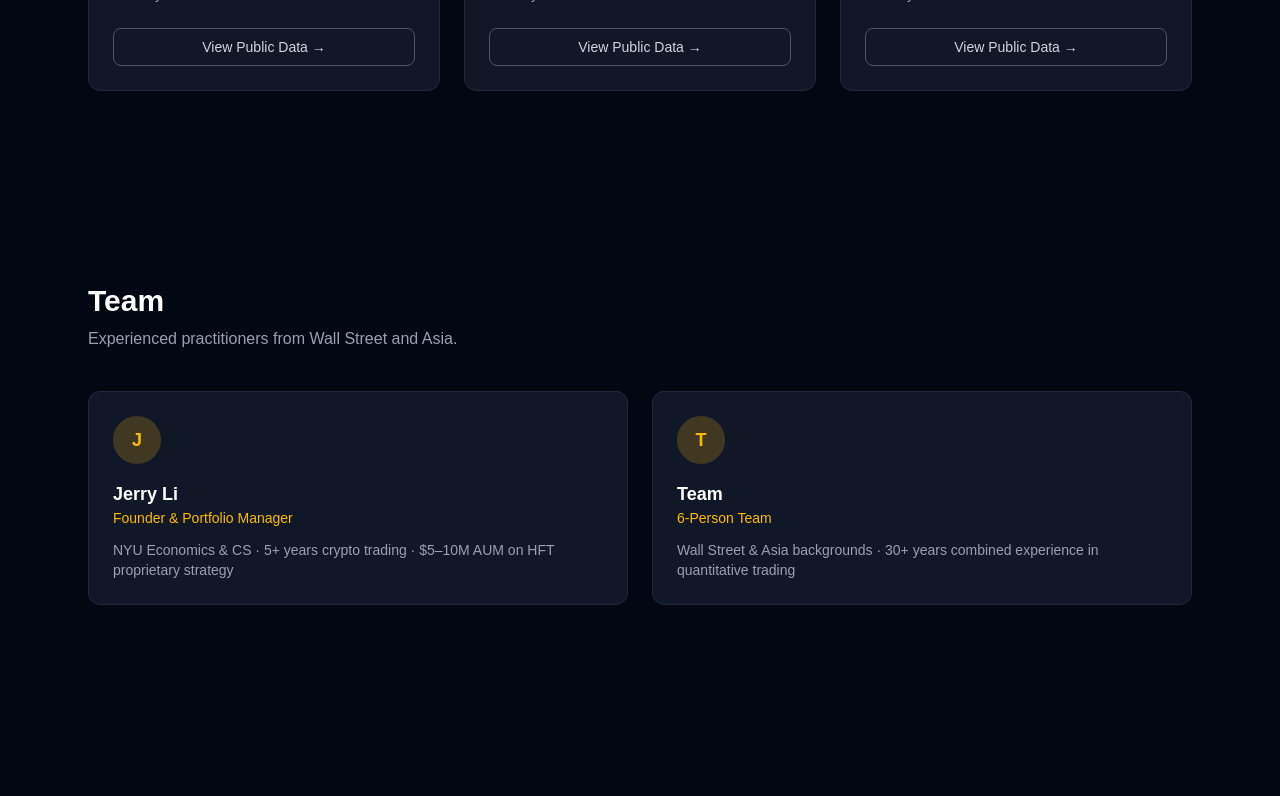
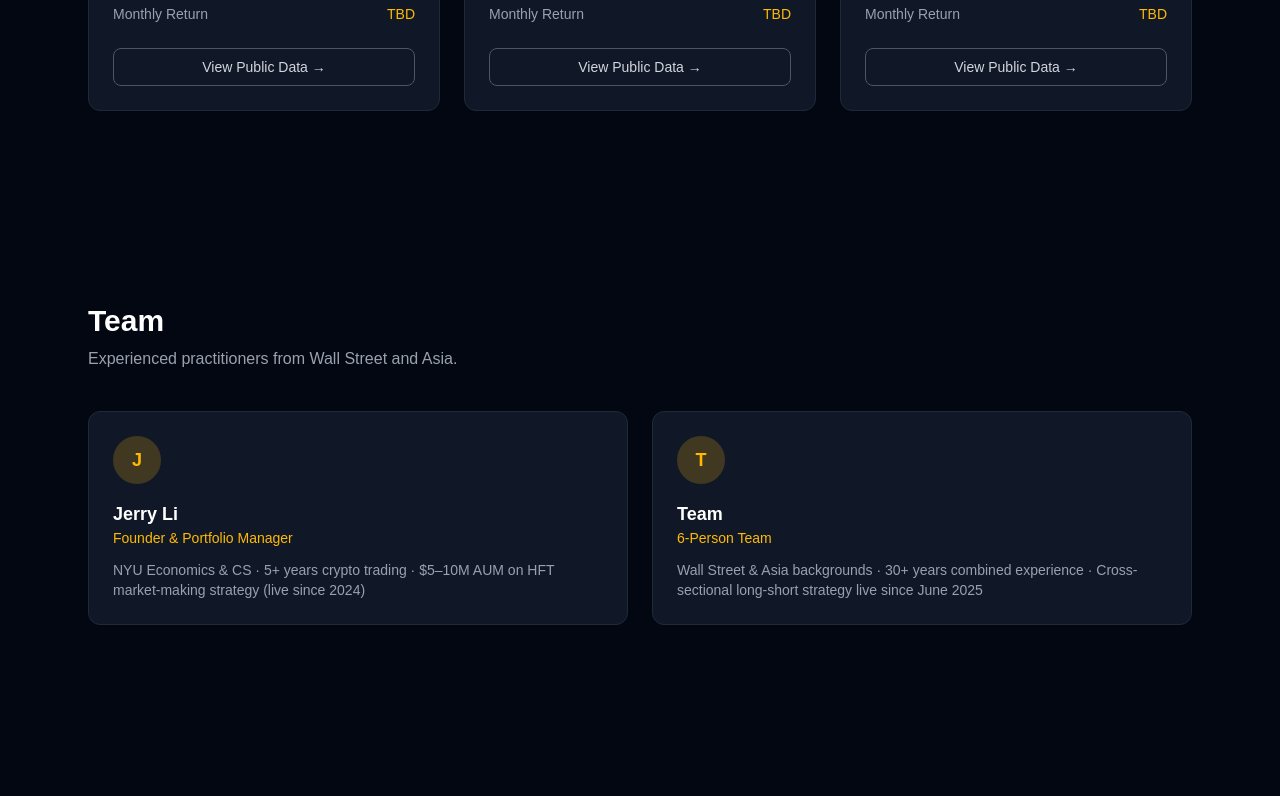
Before and after one commit to pkuyihangji/webset, a Next.js app: page / in a window 1280 px wide. Shown: the part 2533-3329 px from the top of the page. Built offline with nearby package versions, Linux system fonts and the light colour scheme.

Commit message:
update team and strategy with live trading info

```diff
--- a/components/Team.tsx
+++ b/components/Team.tsx
@@ -1,6 +1,6 @@
 const members = [
-  { name: "Jerry Li", role: "Founder & Portfolio Manager", bio: "NYU Economics & CS · 5+ years crypto trading · $5–10M AUM on HFT proprietary strategy" },
-  { name: "Team", role: "6-Person Team", bio: "Wall Street & Asia backgrounds · 30+ years combined experience in quantitative trading" },
+  { name: "Jerry Li", role: "Founder & Portfolio Manager", bio: "NYU Economics & CS · 5+ years crypto trading · $5–10M AUM on HFT market-making strategy (live since 2024)" },
+  { name: "Team", role: "6-Person Team", bio: "Wall Street & Asia backgrounds · 30+ years combined experience · Cross-sectional long-short strategy live since June 2025" },
 ];
 
 export default function Team() {
--- a/components/WhatWeDo.tsx
+++ b/components/WhatWeDo.tsx
@@ -1,8 +1,8 @@
 const items = [
-  { icon: "📊", title: "200–300 Assets", desc: "Trade crypto perpetual futures across the broadest liquid universe" },
+  { icon: "📊", title: "Cross-Sectional L/S", desc: "Trade 200–300 crypto perpetual futures. Live since June 2025." },
+  { icon: "⚡", title: "HFT Market Making", desc: "Proprietary high-frequency market-making strategy. $5–10M AUM, live since 2024." },
   { icon: "🤖", title: "AI-Powered Alpha", desc: "Statistics, ML, DL and AI models predict future cross-sectional returns" },
-  { icon: "⚖️", title: "Market Neutral", desc: "Long strongest, short weakest — zero directional exposure" },
-  { icon: "🛡️", title: "Risk Controls", desc: "Max 5% per asset, liquidity constraints, controlled drawdowns" },
+  { icon: "⚖️", title: "Market Neutral", desc: "Long strongest, short weakest — zero directional exposure, limited beta" },
 ];
 
 export default function WhatWeDo() {
```
